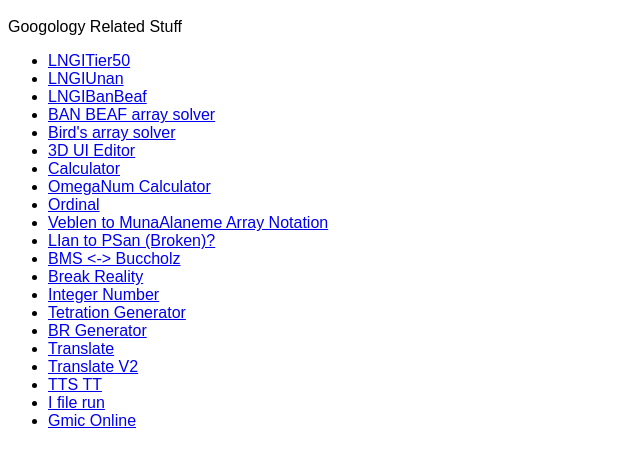
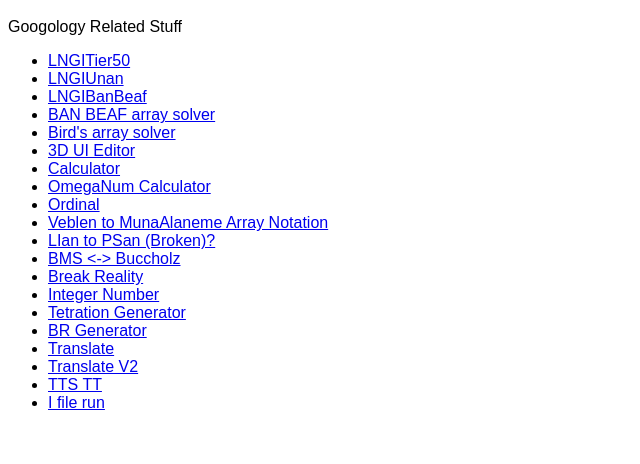
Before and after one commit to MakiNishi3/test, a plain HTML site: page index.html in a window 1280 px wide. Shown: the part 48-512 px from the top of the page, without its empty margins (0-640 px from the left). Drawn offline with Linux system fonts and the light colour scheme.

Commit message:
Update index.html

```diff
--- a/index.html
+++ b/index.html
@@ -28,6 +28,4 @@ body {
 	<li><a href="https://makinishi3.github.io/test/translator">Translate V2</a></li>
 	<li><a href="https://makinishi3.github.io/test/tiktoktts">TTS TT</a></li>
 		<li><a href="https://makinishi3.github.io/test/hosting">I file run</a></li>
-	<li><a href="https://makinishi3.github.io/test/G'MIC">Gmic Online</a></li>
-
 </ul>
```
